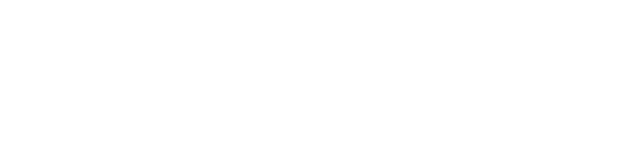
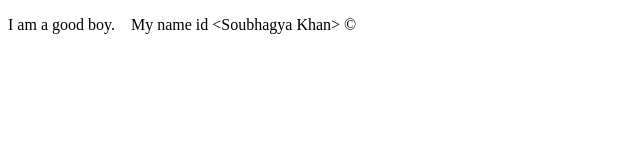
Before and after one commit to SoubhagyaKhan/Web-Development-course-Udemy, a plain HTML site: page entities.html in a window 1280 px wide. Shown: the whole page, without its empty margins (0-640 px from the left). Drawn offline with Linux system fonts and the light colour scheme.

Commit message:
practice

```diff
--- a/entities.html
+++ b/entities.html
@@ -4,9 +4,9 @@
     <meta charset="UTF-8">
     <meta http-equiv="X-UA-Compatible" content="IE=edge">
     <meta name="viewport" content="width=device-width, initial-scale=1.0">
-    <title>Docum</title>
+    <title>Html entities</title>
 </head>
 <body>
-
+    <p>I am a good boy. &nbsp;&nbsp; My name id &lt;Soubhagya Khan&gt; &copy;</p>
 </body>
 </html>
```
